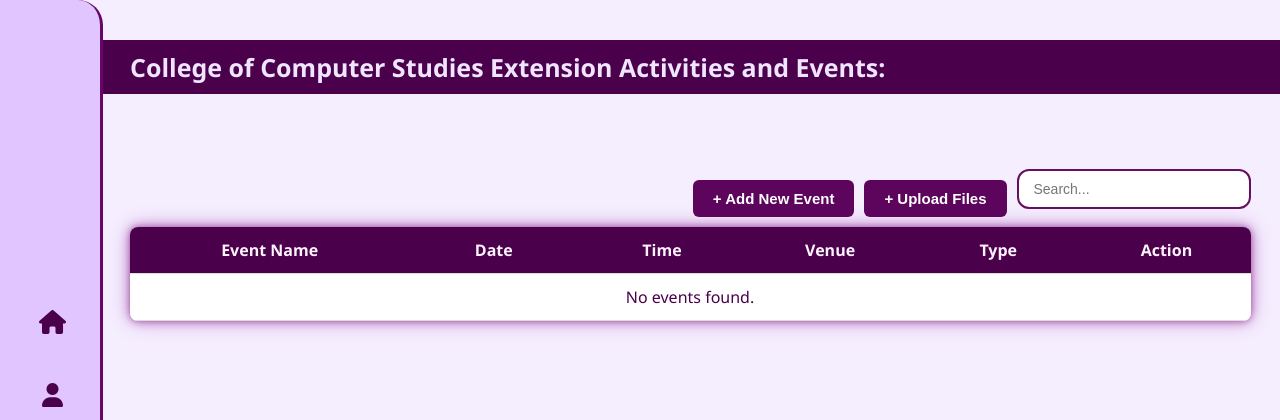
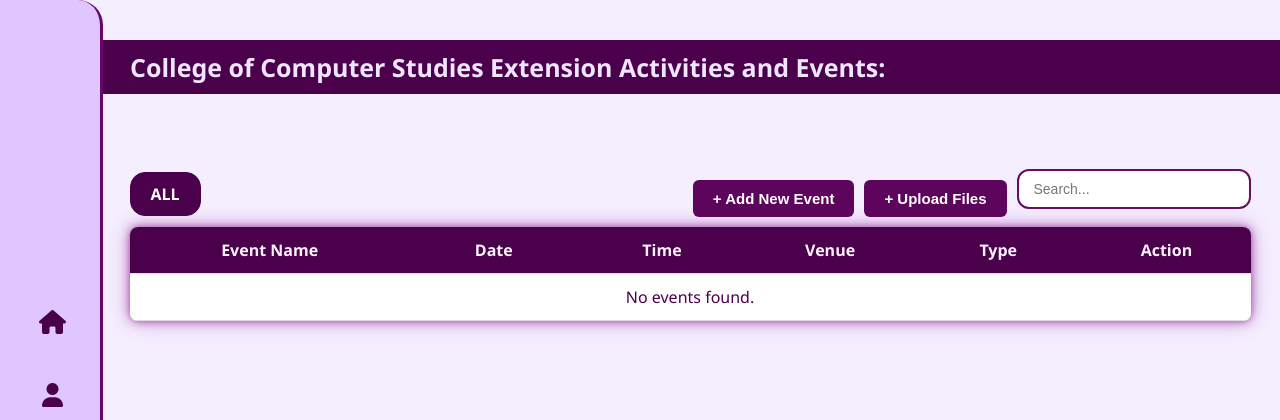
Before and after one commit to DavonGT/Event-IMS, a Django app: page /add-event/ in a window 1280 px wide. Shown: the top 420 px of the page. Run offline with Django 5.2, Linux system fonts and the light colour scheme; the visitor is signed in with stand-in values (Sample User, id 1); some libraries are stand-ins or nearby versions; some web fonts are replaced.

Commit message:
added all button

```diff
--- a/core/templates/core/events.html
+++ b/core/templates/core/events.html
@@ -15,6 +15,7 @@
     <!-- Tabs Container -->
     <div class="tabs-container">
       <div class="tabs">
+         <a href="{% url 'events_list' %}" class="tab {% if selected_organization is None %}active{% endif %}">ALL</a>
         {% for organization in organizations %}
           <a href="{% url 'events_list_filtered' organization.id %}" class="tab {% if organization.id == selected_organization_id %}active{% endif %}">{{ organization.acronym }}</a>
         {% endfor %}
```
